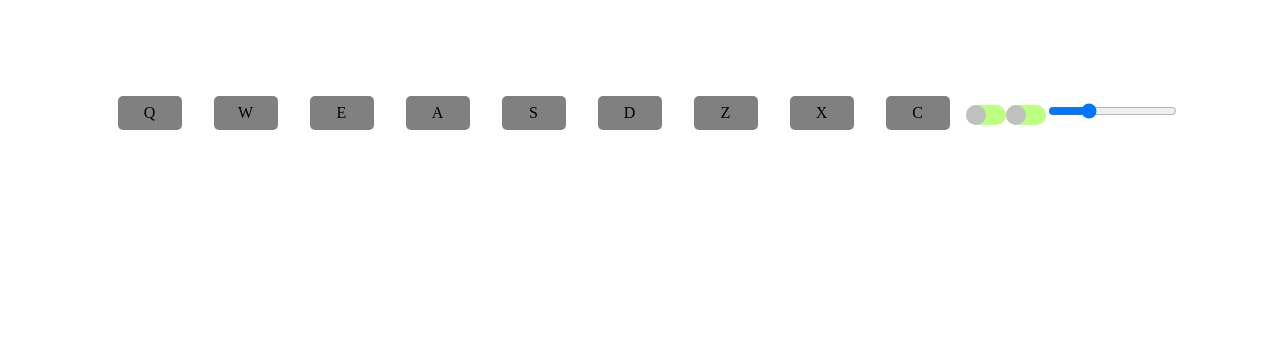
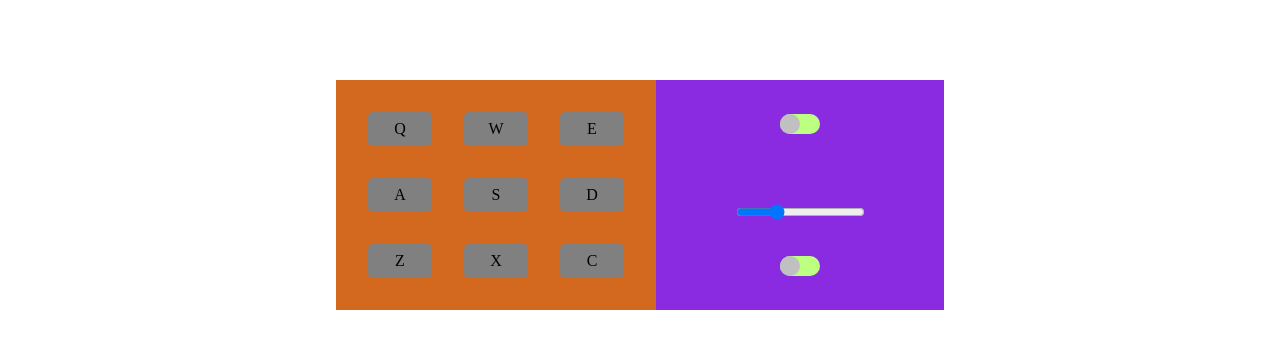
Before and after one commit to johnvincentracasa/FCC-drum-machine, a React (Create React App) app: page / in a window 1280 px wide. Shown: the top 348 px of the page. Built offline with nearby package versions, Linux system fonts and the light colour scheme.

Commit message:
add basic css

```diff
--- a/public/index.html
+++ b/public/index.html
@@ -24,6 +24,7 @@
       work correctly both with client-side routing and a non-root public URL.
       Learn how to configure a non-root public URL by running `npm run build`.
     -->
+
     <title>React App</title>
   </head>
   <body>
@@ -39,5 +40,7 @@
       To begin the development, run `npm start` or `yarn start`.
       To create a production bundle, use `npm run build` or `yarn build`.
     -->
+
+    <script src="https://cdn.freecodecamp.org/testable-projects-fcc/v1/bundle.js"></script>
   </body>
 </html>
--- a/src/App.css
+++ b/src/App.css
@@ -16,7 +16,7 @@ body {
   align-items: center;
 }
 
-.keypads__container {
+.keypads_container {
   background: chocolate;
   width: 18rem;
   padding: 1rem;
@@ -24,7 +24,7 @@ body {
   flex-wrap: wrap;
 }
 
-.keypads__btn {
+.drum-pad {
   background: grey;
   margin: 1rem;
   padding: 0.5rem;
@@ -33,6 +33,16 @@ body {
   border-radius: 5px;
   transition: all ease-in-out 300ms;
   cursor: pointer;
+}
+
+.controls_container {
+  width: 18rem;
+  height: 14.4rem;
+  display: flex;
+  flex-direction: column;
+  background: blueviolet;
+  justify-content: space-evenly;
+  align-items: center;
 }
 
 /* The switch - the box around the slider */
--- a/src/App.js
+++ b/src/App.js
@@ -1,37 +1,34 @@
-import React, {useState} from 'react'
-import './App.css';
-import Keypads from './components/Keypads';
-import Controls from './components/Controls'
-import {bankOne, bankTwo} from './data'
+import React, { useState } from "react";
+import "./App.css";
+import Keypads from "./components/Keypads";
+import Controls from "./components/Controls";
+import { bankOne, bankTwo } from "./data";
 
-export const banks = [
-  bankOne,
-  bankTwo
-]
+export const banks = [bankOne, bankTwo];
 
 function App() {
-
-  const [power, setPower] = useState(true)
-  const [selectedBank, setSelectedBank] = useState(banks[0])
-  const [display, setDisplay] = useState('')
-  const [volume, setVolume] = useState(0.3)
-
-
-
+  const [power, setPower] = useState(true);
+  const [selectedBank, setSelectedBank] = useState(banks[0]);
+  const [display, setDisplay] = useState("");
+  const [volume, setVolume] = useState(0.3);
 
   // create handle select bank then pass to controls component
 
   return (
-    <div className="App">
+    <div className="App" id="drum-machine">
+      <div className="keypads_container">
         {selectedBank.map((keypad) => {
-        return <Keypads
+          return (
+            <Keypads
               keypad={keypad}
               setDisplay={setDisplay}
               power={power}
-        volume ={volume}
+              volume={volume}
               key={keypad.id}
             />
+          );
         })}
+      </div>
 
       <Controls
         selectedBank={selectedBank}
--- a/src/components/Controls.jsx
+++ b/src/components/Controls.jsx
@@ -22,29 +22,29 @@ function Controls({
     power ? setPower(false) : setPower(true);
   };
   return (
-    <div>
-      <label className="switch">
-        <input type="checkbox" onClick={handleBankClink} />
-        <span className="slider round"></span>
-      </label>
-
+    <div className="controls_container">
       <label className="switch">
         <input type="checkbox" onClick={handlePowerClick} />
         <span className="slider round"></span>
       </label>
 
+      <span id="display">{display}</span>
+
       <input
         type="range"
         min="0"
         max="1"
-        step="0.01"
+        step="0.05"
         value={volume}
         onChange={(event) => {
           setVolume(event.target.value);
         }}
       />
 
-      <span>{display}</span>
+      <label className="switch">
+        <input type="checkbox" onClick={handleBankClink} />
+        <span className="slider round"></span>
+      </label>
     </div>
   );
 }
--- a/src/components/Keypads.jsx
+++ b/src/components/Keypads.jsx
@@ -25,11 +25,9 @@ function Keypads({ keypad, setDisplay, power, volume }) {
   }, [keypad, playSound]);
 
   return (
-    <div className="keypad__container">
-      <div onClick={playSound} className="keypads__btn" id={keypad.id}>
-        <audio src={keypad.url} id={keypad.keyTrigger}></audio>
-        {keypad.keyTrigger}
-      </div>
+    <div className="drum-pad" onClick={playSound} id={keypad.id}>
+      <audio src={keypad.url} className="clip" id={keypad.keyTrigger}></audio>
+      {keypad.keyTrigger}
     </div>
   );
 }
```
Lines whose indentation alone changed are shown as unchanged.
